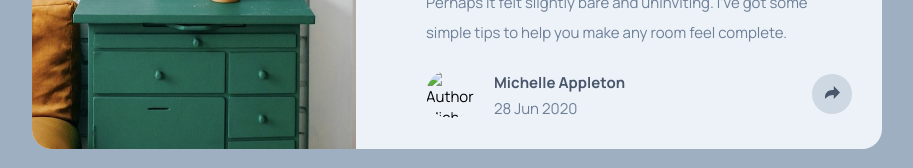
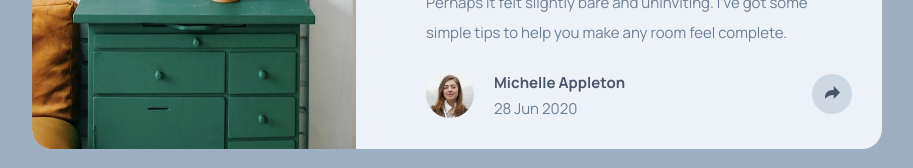
Before and after one commit to EJMK18/FEM-article-preview-component, a plain HTML site: page index.html in a window 1280 px wide. Shown: the part 418-586 px from the top of the page, without its empty margins (183-1096 px from the left). Drawn offline with Linux system fonts and the light colour scheme; the site is published under a folder, as on GitHub Pages, so addresses that start at the root find nothing.

Commit message:
Update index.html

```diff
--- a/index.html
+++ b/index.html
@@ -44,7 +44,7 @@
 				>
 					<div id="article-details" class="article-details">
 						<img
-							src="/images/avatar-michelle.jpg"
+							src="./images/avatar-michelle.jpg"
 							alt="Author, Michelle Appleton"
 						/>
 						<div class="about-article">
```
